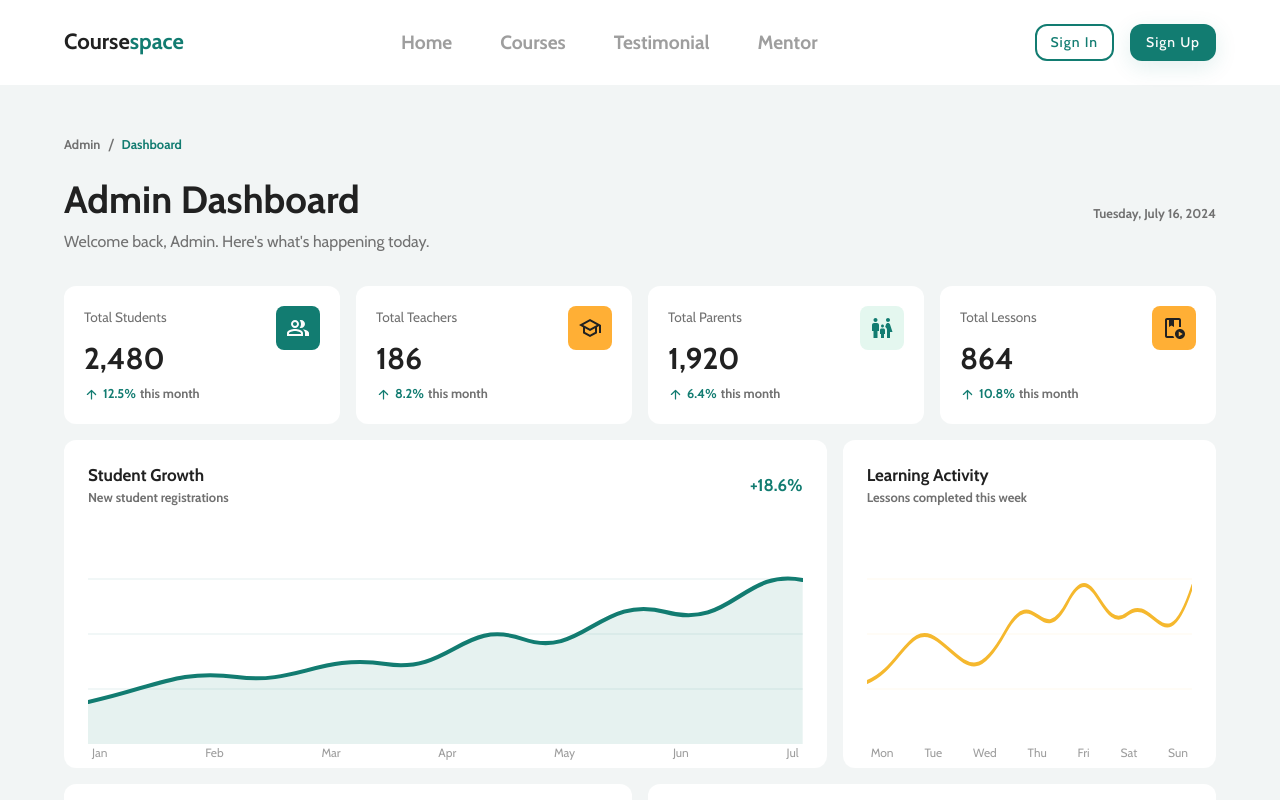
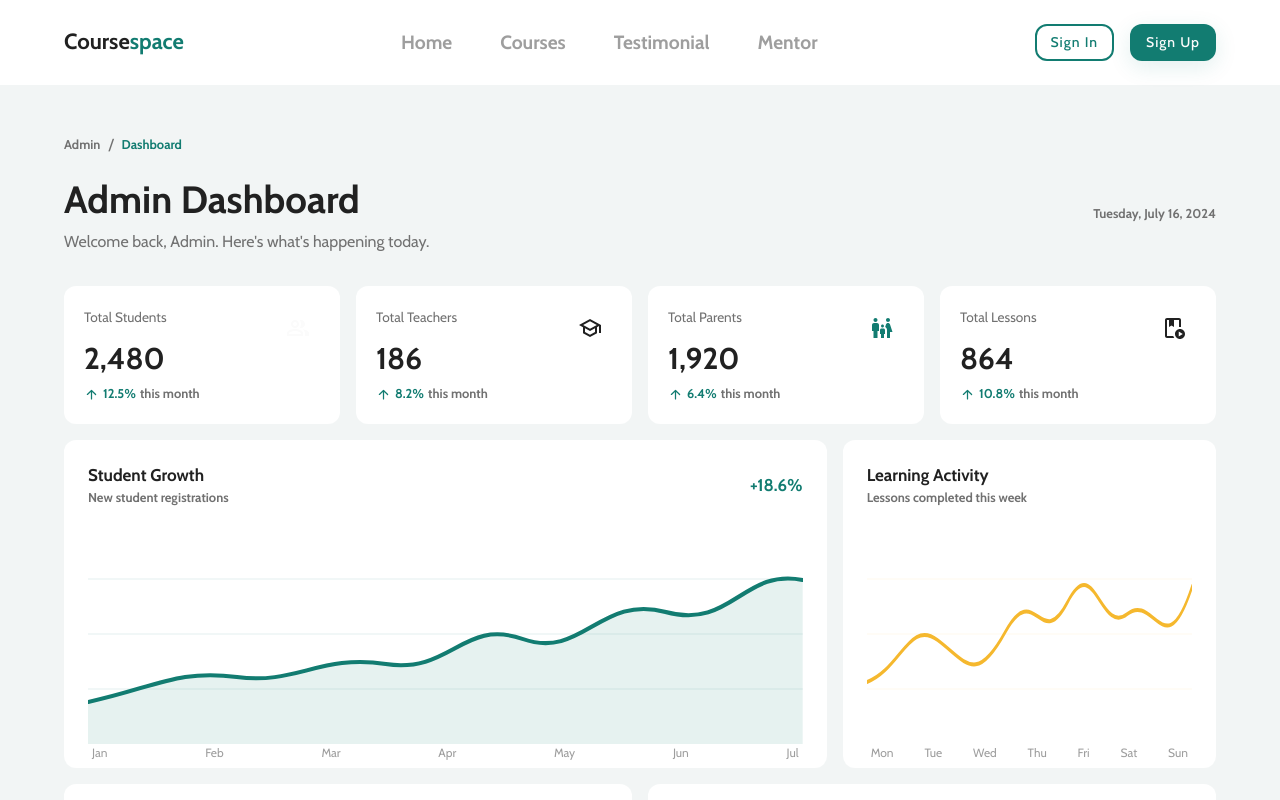
Before and after one commit to kirubeladamu9-afk/courseaugust15.4, a React (Vite) app: page /admin in a window 1280 px wide. Shown: the top 800 px of the page. Built offline with nearby package versions, Linux system fonts and the light colour scheme.

Commit message:
Change icon background color from yellow to white

```diff
--- a/src/components/admin/admin-dashboard.tsx
+++ b/src/components/admin/admin-dashboard.tsx
@@ -56,7 +56,7 @@ const StatCard: FC<StatCardProps> = ({ label, value, change, icon, tone }) => (
           </Typography>
         </Stack>
       </Box>
-      <Box sx={{ ...toneStyles[tone], width: 44, height: 44, borderRadius: 2, display: 'flex', alignItems: 'center', justifyContent: 'center' }}>
+      <Box sx={{ ...toneStyles[tone], backgroundColor: '#ffffff', width: 44, height: 44, borderRadius: 2, display: 'flex', alignItems: 'center', justifyContent: 'center' }}>
         {icon}
       </Box>
     </Stack>
```
